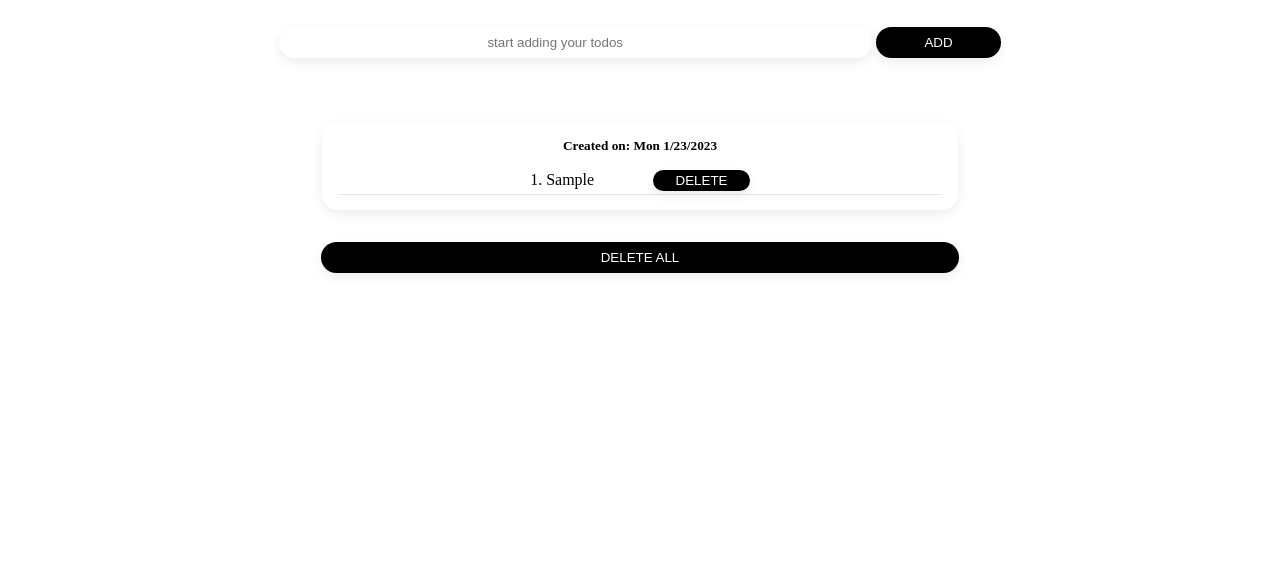
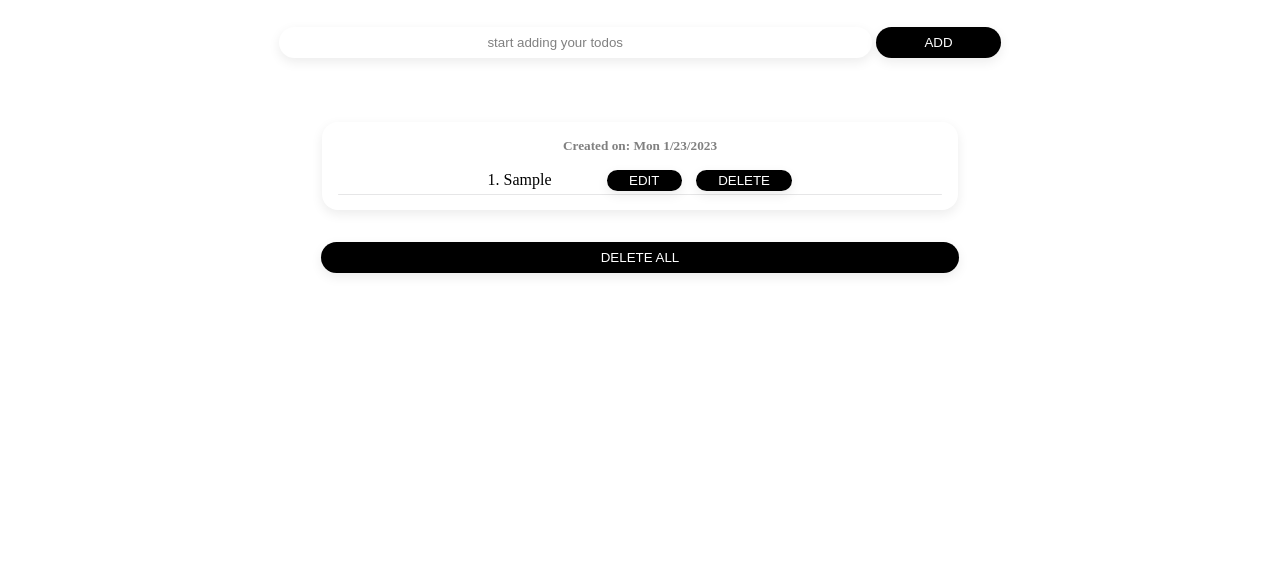
Before and after one commit to azizbekjuraev/todoify-app-js, a plain HTML site: page index.html in a window 1280 px wide. Both pictures are taken after typing "Sample" into the empty fields and a click on the button "ADD". Shown: the part 74-649 px from the top of the page. Drawn offline with Linux system fonts and the light colour scheme.

Commit message:
cleared some codes

```diff
--- a/styles.css
+++ b/styles.css
@@ -33,6 +33,10 @@ footer {
   border-radius: 1rem;
   border: none;
   box-shadow: rgba(0, 0, 0, 0.08) 0px 4px 12px;
+}
+
+::placeholder {
+  color: gray;
 }
 
 #add--btn {
@@ -78,12 +82,28 @@ li {
   color: #fff;
   padding: 0.2rem 1.4rem;
   cursor: pointer;
-  margin-left: 55px;
+  margin-left: 10px;
   box-shadow: rgba(0, 0, 0, 0.08) 0px 4px 12px;
 }
 
 .delete--btn:hover {
   background-color: red;
+}
+
+.edit--btn {
+  border: none;
+  border-radius: 1rem;
+  background-color: black;
+  color: #fff;
+  padding: 0.2rem 1.4rem;
+  cursor: pointer;
+  margin-left: 55px;
+  box-shadow: rgba(0, 0, 0, 0.08) 0px 4px 12px;
+}
+
+.edit--btn:hover {
+  background-color: yellow;
+  color: black;
 }
 
 .todo--div {
@@ -96,6 +116,7 @@ li {
 
 .created {
   margin-bottom: 1rem;
+  color: gray;
 }
 
 .footer--icons img {
--- a/todo.js
+++ b/todo.js
@@ -21,27 +21,25 @@ const options = {
 };
 
 const weekday = ["Sun", "Mon", "Tues", "Wed", "Thurs", "Fri", "Sat"];
+const today = new Intl.DateTimeFormat(options).format(now);
 let wDay = weekday[now.getDay()];
 
-const today = new Intl.DateTimeFormat(options).format(now);
 const parsed = JSON.parse(localStorage.getItem("todos"));
 // console.log(parsed);
 
-addBtn.addEventListener("click", () => {
-  if (!inputEl.value) {
-    return;
-  }
-
+//Create button
+function createTodo() {
   todo =
     ul.innerHTML += `<li class="li--text"> <h5 class="created">Created on: ${wDay} ${today} </h5>
 ${count++}. ${
       inputEl.value
-    } <button class="delete--btn" >DELETE</button> </li>`;
+    }<button class="edit--btn">EDIT</button>  <button class="delete--btn" >DELETE</button> </li>`;
   inputEl.value = "";
+  localStorage.setItem("todos", JSON.stringify(todo));
+}
 
-  localStorage.setItem("todos", JSON.stringify(todo));
-
-  // delete todo
+//Delete todo
+function deleteTodo() {
   const deleteBtn = document.querySelectorAll(".delete--btn");
   for (let i = 0; i < deleteBtn.length; i++) {
     deleteBtn[i].onclick = function () {
@@ -55,8 +53,10 @@ ${count++}. ${
       //   }, "2000");
     };
   }
+}
 
-  //delete all todos
+// deleteAllTodo
+function deleteAllTodo() {
   deleteAll.style.display = "inline-block";
   deleteAll.addEventListener("click", () => {
     ul.innerHTML = "";
@@ -65,6 +65,23 @@ ${count++}. ${
       deleteAll.style.display = "none";
     }
   });
+}
+
+//Add button
+addBtn.addEventListener("click", () => {
+  if (!inputEl.value) {
+    return;
+  }
+  createTodo();
+  deleteTodo();
+  deleteAllTodo();
+
+  //edit button;
+  const editBtn = document.querySelectorAll(".edit--btn");
+  for (let i = 0; i < editBtn.length; i++) {
+    editBtn[i].onclick = function () {};
+  }
 });
 
-allRights.innerHTML = `©️ 2023 - all rights reserved`;
+//Footer
+allRights.innerHTML = `©️ ${now.getFullYear()} - all rights reserved`;
```
